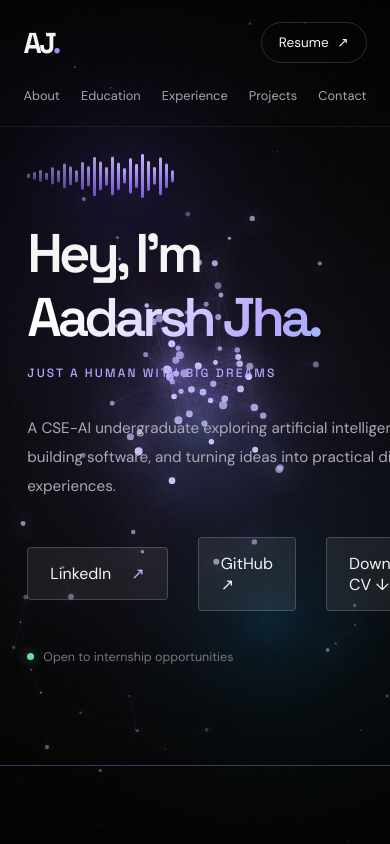
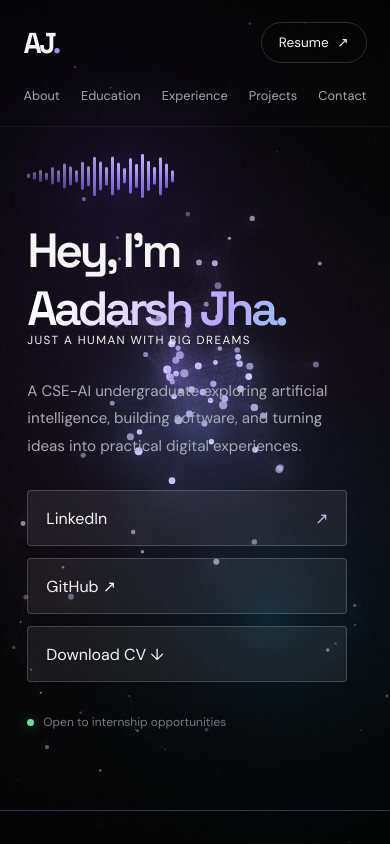
Before and after one commit to Aadarsh2006/Aadarsh_Jha_Portfolio, a React (Vite) app: page / in a window 390 px wide. Shown: the top 844 px of the page. Built offline with nearby package versions, Linux system fonts and the light colour scheme.

Commit message:
Fix mobile button alignment

```diff
--- a/src/App.css
+++ b/src/App.css
@@ -183,24 +183,74 @@
   }
 }
 
+
 @media (max-width: 600px) {
   .hero-placeholder {
     min-height: 90vh;
-    padding: 150px 7vw 100px;
+    padding: 150px 7vw 80px;
+    box-sizing: border-box;
+    overflow: hidden;
+  }
+
+  .hero-content {
+    width: 100%;
+    max-width: 100%;
+    min-width: 0;
+    box-sizing: border-box;
   }
 
   .hero-content h1 {
-    font-size: clamp(3.4rem, 13vw, 5.5rem);
+    font-size: clamp(3rem, 11.5vw, 5.5rem);
+    overflow-wrap: anywhere;
+  }
+
+  .hero-content h1 span {
+    overflow-wrap: anywhere;
+  }
+
+  .hero-tagline {
+    font-size: clamp(0.65rem, 3vw, 0.95rem);
+    letter-spacing: 0.12em;
+    overflow-wrap: anywhere;
   }
 
   .hero-description {
+    width: 100%;
+    max-width: 100%;
+    box-sizing: border-box;
     font-size: 0.95rem;
+    line-height: 1.8;
+    overflow-wrap: anywhere;
+  }
+
+  /* Stack all three buttons vertically */
+  .hero-actions {
+    display: flex;
+    flex-direction: column;
+    align-items: stretch;
+    gap: 12px;
+    width: 100%;
+    margin-top: 30px;
+  }
+
+  .hero-actions .hero-button {
+    display: flex;
+    align-items: center;
+    justify-content: space-between;
+    width: 100%;
+    max-width: 320px;
+    min-height: 56px;
+    box-sizing: border-box;
+    margin: 0;
+    padding: 15px 18px;
+    gap: 12px;
   }
 
   .hero-meta {
     flex-direction: column;
     gap: 12px;
-    margin-top: 38px;
+    margin-top: 32px;
+    font-size: 0.75rem;
   }
 
   .scroll-indicator {
@@ -209,41 +259,3 @@
     bottom: 30px;
   }
 }
-
-@media (prefers-reduced-motion: reduce) {
-  .scroll-line {
-    animation: none;
-  }
-}
-
-.hero-tagline {
-  margin-top: 18px;
-  color: #b7a5ff;
-  font-family: 'Space Grotesk', sans-serif;
-  font-size: clamp(0.75rem, 1.2vw, 0.95rem);
-  font-weight: 500;
-  letter-spacing: 0.18em;
-  line-height: 1.8;
-}
-
-
-
-/* Mobile hero buttons */
-@media (max-width: 600px) {
-  .hero-buttons {
-    display: flex;
-    flex-direction: column;
-    align-items: flex-start;
-    gap: 14px;
-    width: 100%;
-  }
-
-  .hero-buttons .hero-cta {
-    box-sizing: border-box;
-    width: 100%;
-    max-width: 320px;
-    min-height: 58px;
-    justify-content: space-between;
-    margin: 0;
-  }
-}
```
